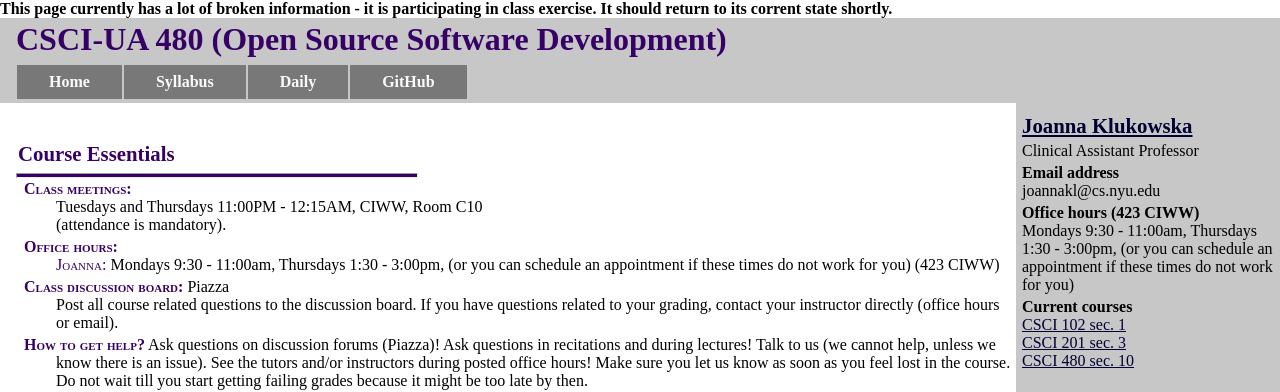
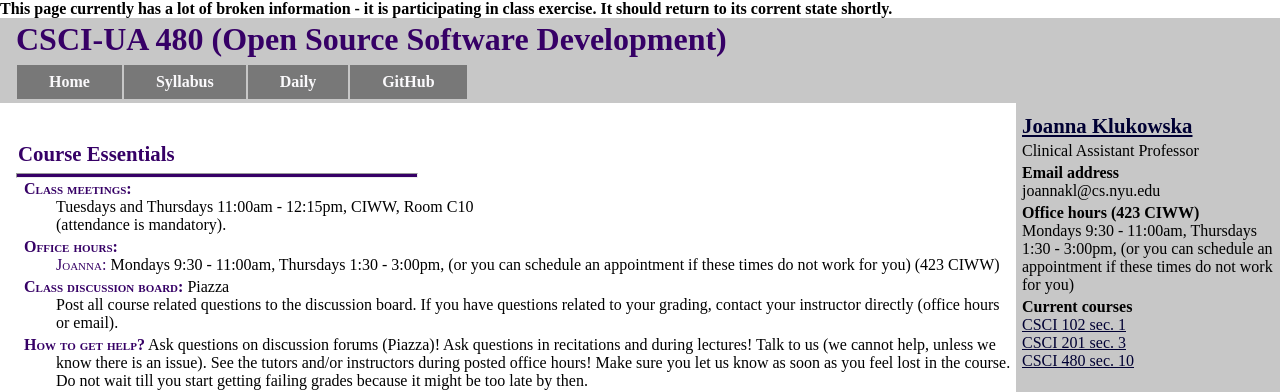
Before and after one commit to joannakl/cs480_s18, a Jekyll site: the page built from index.markdown, in a window 1280 px wide. Shown: the top 392 px of the page. Built offline with Jekyll 4.4.1, drawn with Linux system fonts in a browser that asks for light colours; comment, search, counter and statistics services are not loaded.

Commit message:
fix typo for class meeting times by swapping am/pm

```diff
--- a/_config.yml
+++ b/_config.yml
@@ -20,7 +20,7 @@ course_number: "CSCI-UA 480"
 course_name: "Open Source Software Development"
 course_section: "010"
 course_semester: "Spring 2017"
-course_time: "<br>Tuesdays and Thursdays 11:00PM - 12:15AM, CIWW, Room C10<br>"
+course_time: "<br>Tuesdays and Thursdays 11:00am - 12:15pm, CIWW, Room C10<br>"
 
 
 
```
